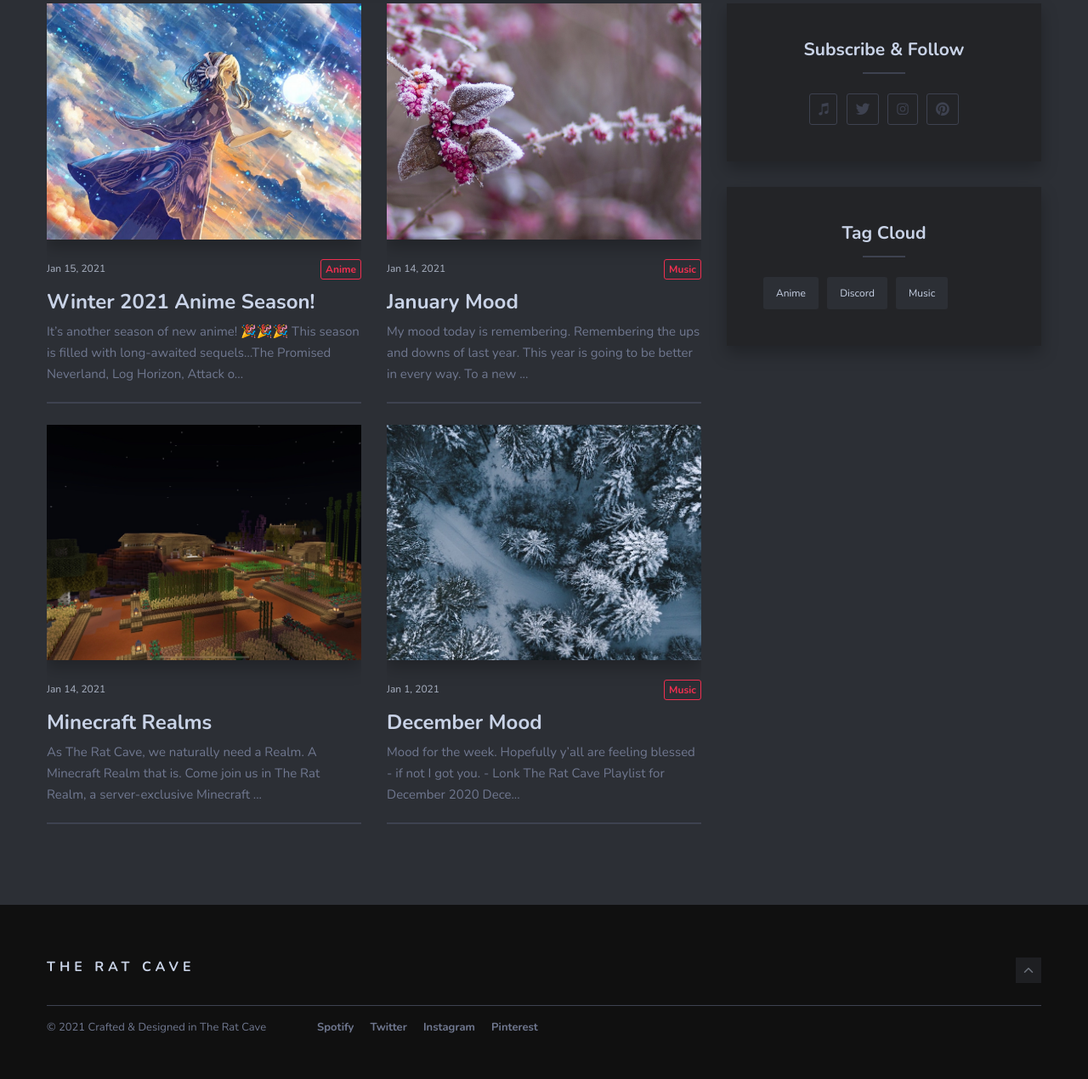
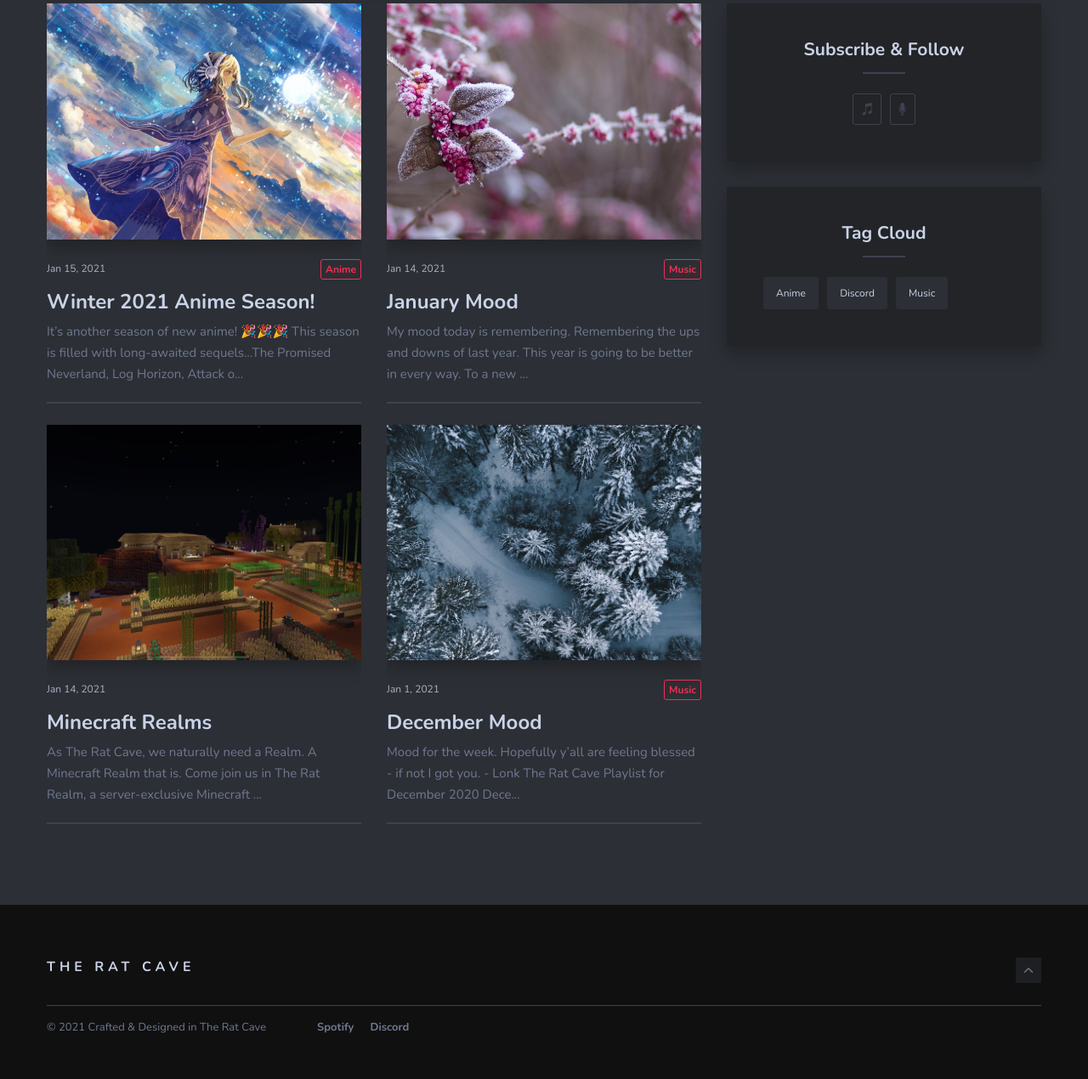
Before and after one commit to vdchoi/theratcave.github.io, a Jekyll site: the page built from index.html, in a window 1280 px wide. Shown: the part 721-1991 px from the top of the page at 85% size. Built offline with Jekyll 4.4.1, drawn with Linux system fonts in a browser that asks for light colours; nearby versions of some CDN libraries; the list of posts is cut into pages by our own code.

Commit message:
Fix links

```diff
--- a/_config.yml
+++ b/_config.yml
@@ -17,8 +17,9 @@ author-avatar: vikkyc.png
 # Contact links
 spotify:  https://open.spotify.com/user/j0w6hqs23lpasaed9lhdy30m7 # Add your Spotify handle
 twitter:   https://twitter.com/ # Add your Facebook handle
-instagram: https://www.instagram.com/ # Add your Facebook handle
-pinterest: https://www.pinterest.com/ # Add your Facebook handle
+instagram:
+pinterest:
+discord: https://discord.gg/theratcave
 
 
 #-------------------------------
--- a/_includes/footer.html
+++ b/_includes/footer.html
@@ -18,8 +18,8 @@
               <li><a href="{{ site.spotify }}">Spotify</a></li>
               {% else %} {% endif %}
 
-              {% if site.twitter %}
-              <li><a href="{{ site.twitter }}">Twitter</a></li>
+              {% if site.discord %}
+              <li><a href="{{ site.discord }}">Discord</a></li>
               {% else %} {% endif %}
 
               {% if site.instagram %}
--- a/_includes/sidebar.html
+++ b/_includes/sidebar.html
@@ -32,9 +32,9 @@
       </li>
       {% else %} {% endif %}
 
-       {% if site.twitter %}
+       {% if site.discord %}
       <li class="social-profiles-item">
-        <a href="{{ site.twitter }}" class="social-profiles-link"><i class="ion ion-logo-twitter"></i></a>
+        <a href="{{ site.discord }}" class="social-profiles-link"><i class="ion ion-ios-mic"></i></a>
       </li>
       {% else %} {% endif %}
 
```
Also changed, not shown: 9 other files.
